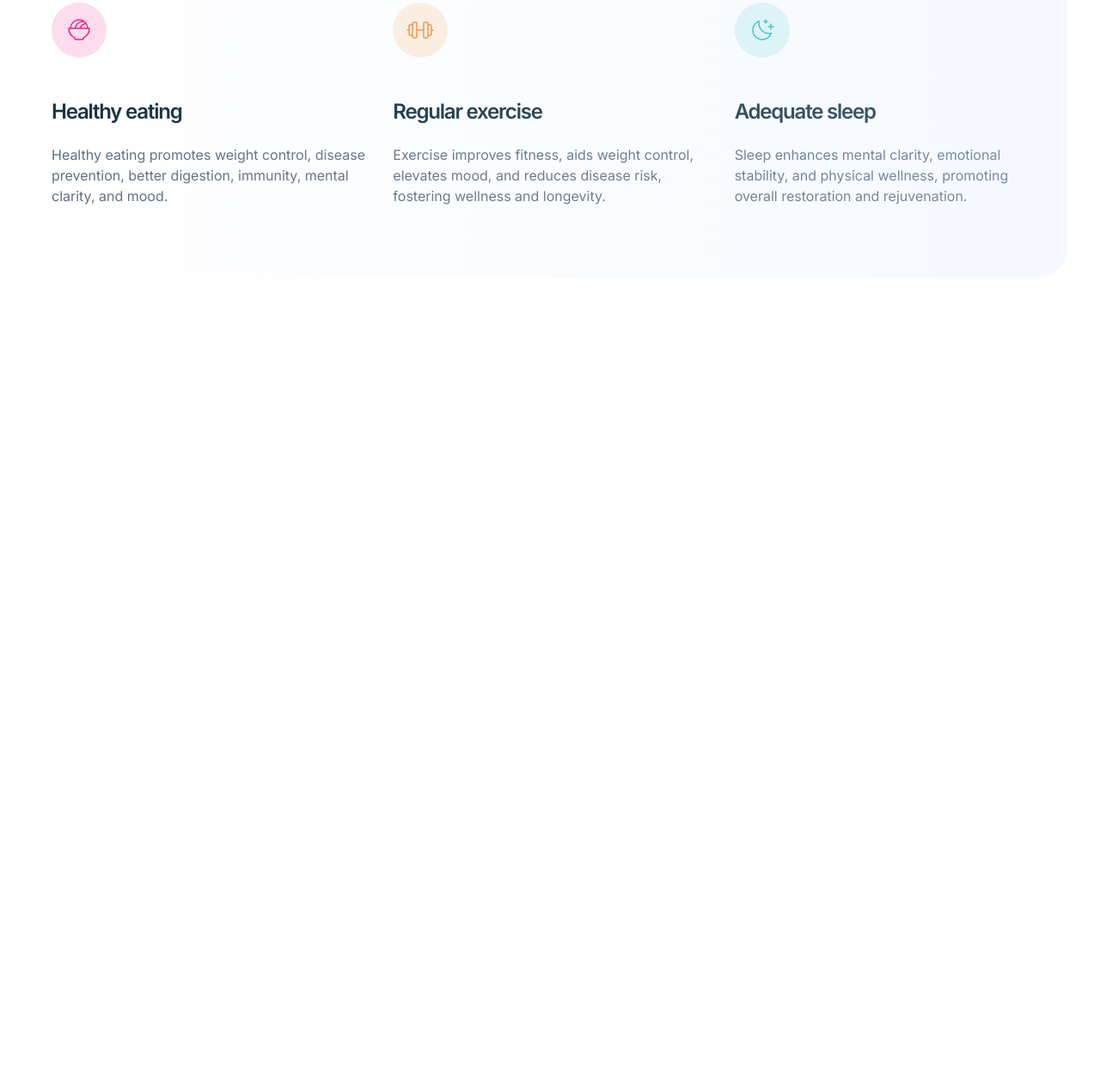
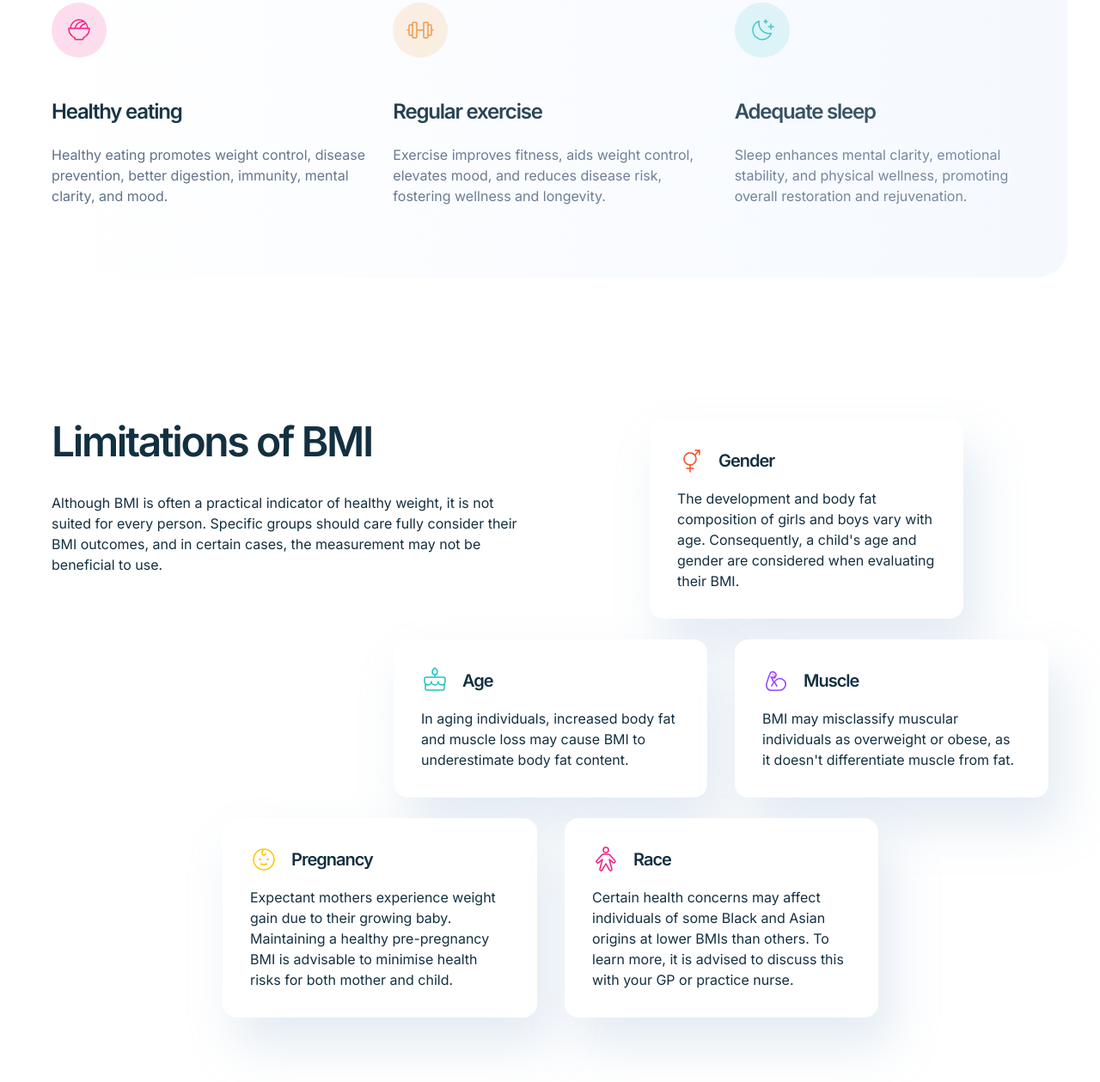
Before and after one commit to yudin7324/bmi-calculator, a website: page index.html in a window 1280 px wide. Shown: the part 1362-2621 px from the top of the page at 86% size. Before the commit the page ends 1695 px from the top, so only its background shows below. Drawn offline with Linux system fonts and the light colour scheme.

Commit message:
added limitation section

```diff
--- /dev/null
+++ b/assets/scss/_limitations.scss
@@ -0,0 +1,115 @@
+.limitations {
+  padding: 82px 0 96px 0;
+
+  @media (min-width: 600px) {
+    padding: 96px 0;
+  }
+
+  @media (min-width: 991px) {
+    padding: 155px 0;
+  }
+
+  &__wrap {
+    position: relative;
+  }
+
+  &__heading {
+    text-align: center;
+    margin-bottom: var(--spacing-700);
+
+    @media (min-width: 991px) {
+      position: absolute;
+      left: 0;
+      top: 0;
+      max-width: 48.62%;
+      text-align: start;
+      margin-bottom: 0;
+    }
+  }
+
+  &__title {
+    margin-bottom: var(--spacing-400);
+  }
+
+  &__grid {
+    display: flex;
+    flex-wrap: wrap;
+    row-gap: var(--spacing-200);
+    justify-content: center;
+
+    @media (min-width: 600px) {
+      column-gap: var(--spacing-200);
+      row-gap: var(--spacing-300);
+    }
+
+    @media (min-width: 991px) {
+      display: grid;
+      grid-template-columns:
+        repeat(3, minmax(auto, 167px))
+        repeat(2, minmax(auto, 67px))
+        minmax(auto, 167px)
+        repeat(2, minmax(auto, 67px));
+      column-gap: var(--spacing-400);
+      row-gap: var(--spacing-300);
+    }
+  }
+
+  &__item {
+    border-radius: 16px;
+    padding: 24px;
+    background: var(--color-white);
+    box-shadow: 16px 32px 56px 0 rgba(143, 174, 207, 0.25);
+
+    @media (min-width: 600px) {
+      padding: 32px;
+      flex: 0 0 calc(50% - var(--spacing-200));
+    }
+
+    @media (min-width: 991px) {
+      max-width: 100%;
+
+      &:nth-child(1) {
+        grid-column: 5 / 8;
+        grid-row: 1 / 1;
+      }
+
+      &:nth-child(2) {
+        grid-column: 3 / 6;
+        grid-row: 2 / 2;
+      }
+
+      &:nth-child(3) {
+        grid-column: 6 / 9;
+        grid-row: 2 / 2;
+      }
+
+      &:nth-child(4) {
+        grid-column: 2 / 4;
+        grid-row: 3 / 3;
+      }
+
+      &:nth-child(5) {
+        grid-column: 4 / 7;
+        grid-row: 3 / 3;
+      }
+    }
+
+    &-heading {
+      display: flex;
+      align-items: center;
+      gap: var(--spacing-200);
+      margin-bottom: var(--spacing-200);
+    }
+
+    &-icon {
+      width: 32px;
+      height: 32px;
+
+      img {
+        object-fit: contain;
+        width: 100%;
+        height: 100%;
+      }
+    }
+  }
+}
--- a/assets/scss/main.scss
+++ b/assets/scss/main.scss
@@ -4,6 +4,7 @@
 @use 'calculator';
 @use 'about';
 @use 'tips';
+@use 'limitations';
 
 .main {
   display: flex;
--- a/index.html
+++ b/index.html
@@ -50,19 +50,15 @@
       <section class="about">
         <div class="container">
           <div class="about__wrap">
-
             <div class="about__image">
               <figure class="about__image-container">
                 <img src="./assets/images/image-man-eating.webp" alt="about image">
               </figure>
             </div>
-
             <div class="about__content">
               <h2 class="about__title text-preset-2">What your BMI result means</h2>
               <p class="about__text text-preset-6-regular">A BMI range of 18.5 to 24.9 is considered a 'healthy weight.' Maintaining a healthy weight may lower your chances of experiencing health issues later on, such as obesity and type 2 diabetes. Aim for a nutritious diet with reduced fat and sugar content, incorporating ample fruits and vegetables. Additionally, strive for regular physical activity, ideally about 30 minutes daily for five days a week.</p>
             </div>
-
-
           </div>
         </div>
       </section>
@@ -70,7 +66,6 @@
       <section class="tips">
         <div class="container">
           <div class="tips__wrap">
-
             <div class="tips__item">
               <figure class="tips__item-icon">
                 <img src="./assets/images/icon-eating.svg" alt="tips icon">
@@ -80,7 +75,6 @@
                 <p class="tips__item-text text-preset-6-regular">Healthy eating promotes weight control, disease prevention, better digestion, immunity, mental clarity, and mood.</p>
               </div>
             </div>
-
             <div class="tips__item">
               <figure class="tips__item-icon">
                 <img src="./assets/images/icon-exercise.svg" alt="tips icon">
@@ -90,7 +84,6 @@
                 <p class="tips__item-text text-preset-6-regular">Exercise improves fitness, aids weight control, elevates mood, and reduces disease risk, fostering wellness and longevity.</p>
               </div>
             </div>
-
             <div class="tips__item">
               <figure class="tips__item-icon">
                 <img src="./assets/images/icon-sleep.svg" alt="tips icon">
@@ -100,7 +93,64 @@
                 <p class="tips__item-text text-preset-6-regular">Sleep enhances mental clarity, emotional stability, and physical wellness, promoting overall restoration and rejuvenation.</p>
               </div>
             </div>
+          </div>
+        </div>
+      </section>
 
+      <section class="limitations">
+        <div class="container">
+          <div class="limitations__wrap">
+            <div class="limitations__heading">
+              <h2 class="limitations__title text-preset-2">Limitations of BMI</h2>
+              <p class="limitations__text text-preset-6-regular">Although BMI is often a practical indicator of healthy weight, it is not suited for every person. Specific groups should care  fully consider their BMI outcomes, and in certain cases, the measurement may not be beneficial to use.</p>
+            </div>
+            <ul class="limitations__grid">
+              <li class="limitations__item">
+                <div class="limitations__item-heading">
+                  <figure class="limitations__item-icon">
+                    <img src="./assets/images/icon-gender.svg" alt="limitations icon">
+                  </figure>
+                  <h3 class="limitations__item-title text-preset-5">Gender</h3>
+                </div>
+                <p class="limitations__item-text text-preset-6-regular">The development and body fat composition of girls and boys vary with age. Consequently, a child's age and gender are considered when evaluating their BMI.</p>
+              </li>
+              <li class="limitations__item">
+                <div class="limitations__item-heading">
+                  <figure class="limitations__item-icon">
+                    <img src="./assets/images/icon-age.svg" alt="limitations icon">
+                  </figure>
+                  <h3 class="limitations__item-title text-preset-5">Age</h3>
+                </div>
+                <p class="limitations__item-text text-preset-6-regular">In aging individuals, increased body fat and muscle loss may cause BMI to underestimate body fat content.</p>
+              </li>
+              <li class="limitations__item">
+                <div class="limitations__item-heading">
+                  <figure class="limitations__item-icon">
+                    <img src="./assets/images/icon-muscle.svg" alt="limitations icon">
+                  </figure>
+                  <h3 class="limitations__item-title text-preset-5">Muscle</h3>
+                </div>
+                <p class="limitations__item-text text-preset-6-regular">BMI may misclassify muscular individuals as overweight or obese, as it doesn't differentiate muscle from fat.</p>
+              </li>
+              <li class="limitations__item">
+                <div class="limitations__item-heading">
+                  <figure class="limitations__item-icon">
+                    <img src="./assets/images/icon-pregnancy.svg" alt="limitations icon">
+                  </figure>
+                  <h3 class="limitations__item-title text-preset-5">Pregnancy</h3>
+                </div>
+                <p class="limitations__item-text text-preset-6-regular">Expectant mothers experience weight gain due to their growing baby. Maintaining a healthy pre-pregnancy BMI is advisable to minimise health risks for both mother and child.</p>
+              </li>
+              <li class="limitations__item">
+                <div class="limitations__item-heading">
+                  <figure class="limitations__item-icon">
+                    <img src="./assets/images/icon-race.svg" alt="limitations icon">
+                  </figure>
+                  <h3 class="limitations__item-title text-preset-5">Race</h3>
+                </div>
+                <p class="limitations__item-text text-preset-6-regular">Certain health concerns may affect individuals of some Black and Asian origins at lower BMIs than others. To learn more, it is advised to discuss this with your GP or practice nurse.</p>
+              </li>
+            </ul>
           </div>
         </div>
       </section>
```
Also changed, not shown: assets/css/main.css, 1 other file.
